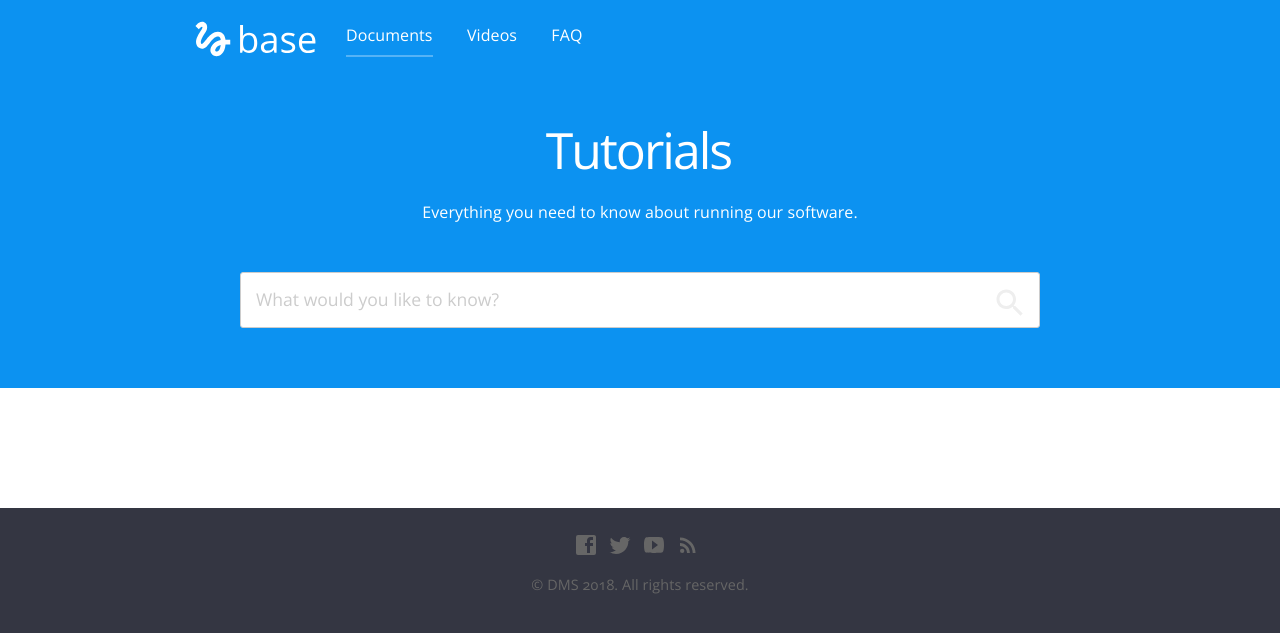
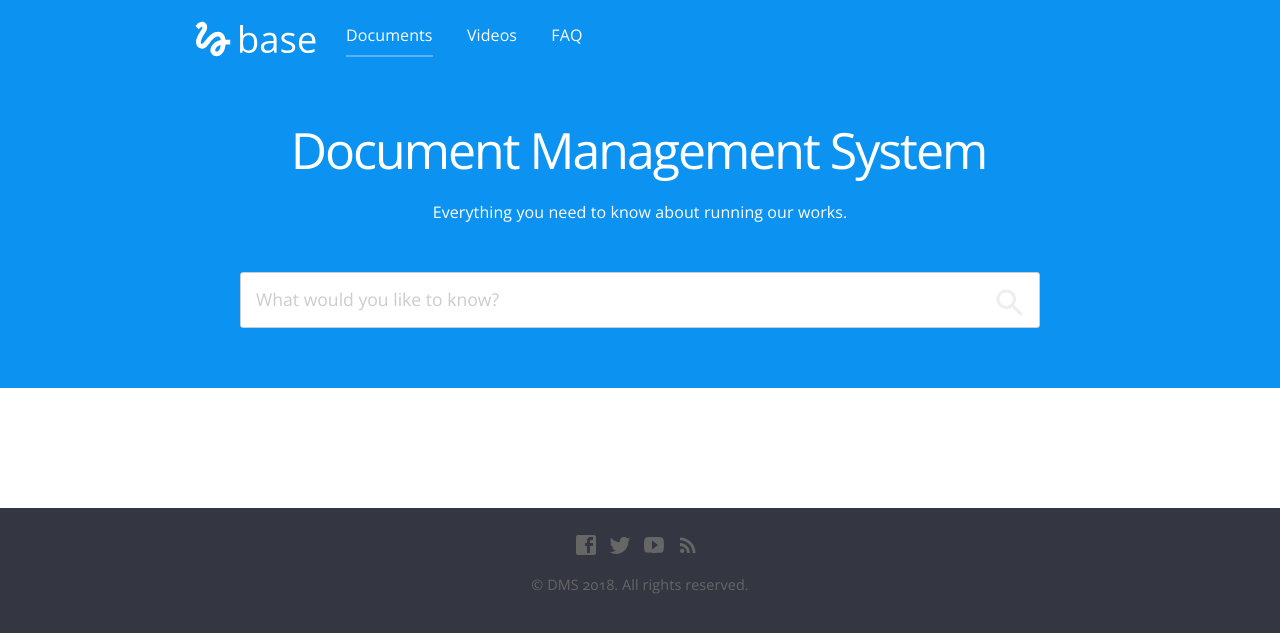
Before and after one commit to bantenprov/dms, a Jekyll site: the page built from index.html, in a window 1280 px wide. Shown: the top 633 px of the page. Built offline with Jekyll 4.4.1, drawn with Linux system fonts in a browser that asks for light colours; nearby versions of some CDN libraries.

Commit message:
change logo.img height
 On branch master
 Changes to be committed:
	modified:   _layouts/default.html
	modified:   _sass/layout.scss

```diff
--- a/_layouts/default.html
+++ b/_layouts/default.html
@@ -34,8 +34,8 @@
 					{% include navigation.html %}
 				</section>
 				<section class="hero_search">
-					<h1>Tutorials</h1>
-					<p>Everything you need to know about running our software.</p>
+					<h1>Document Management System</h1>
+					<p>Everything you need to know about running our works.</p>
 					{% include search.html %}
 				</section>
 			</div>
--- a/_sass/layout.scss
+++ b/_sass/layout.scss
@@ -7,7 +7,7 @@
 
 .logo {
 	img {
-		height: 30px;
+		height: 40px;
 	}
 }
 
```
